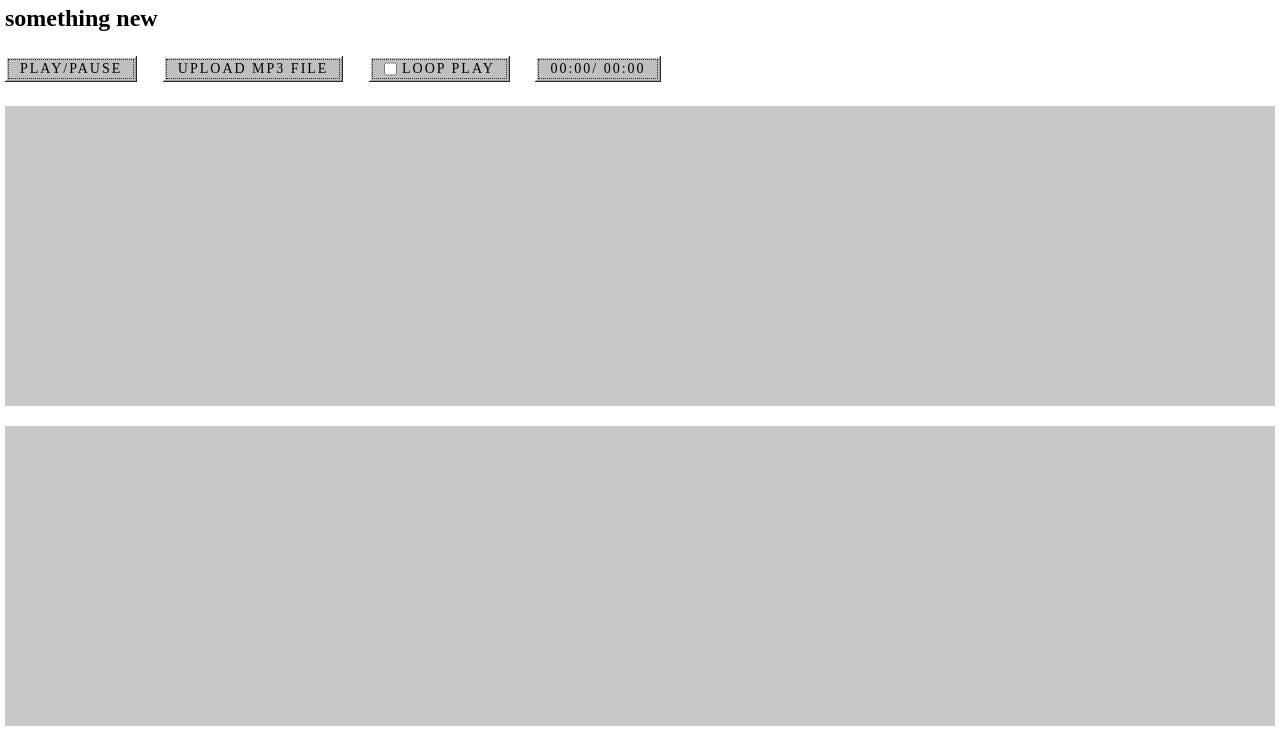
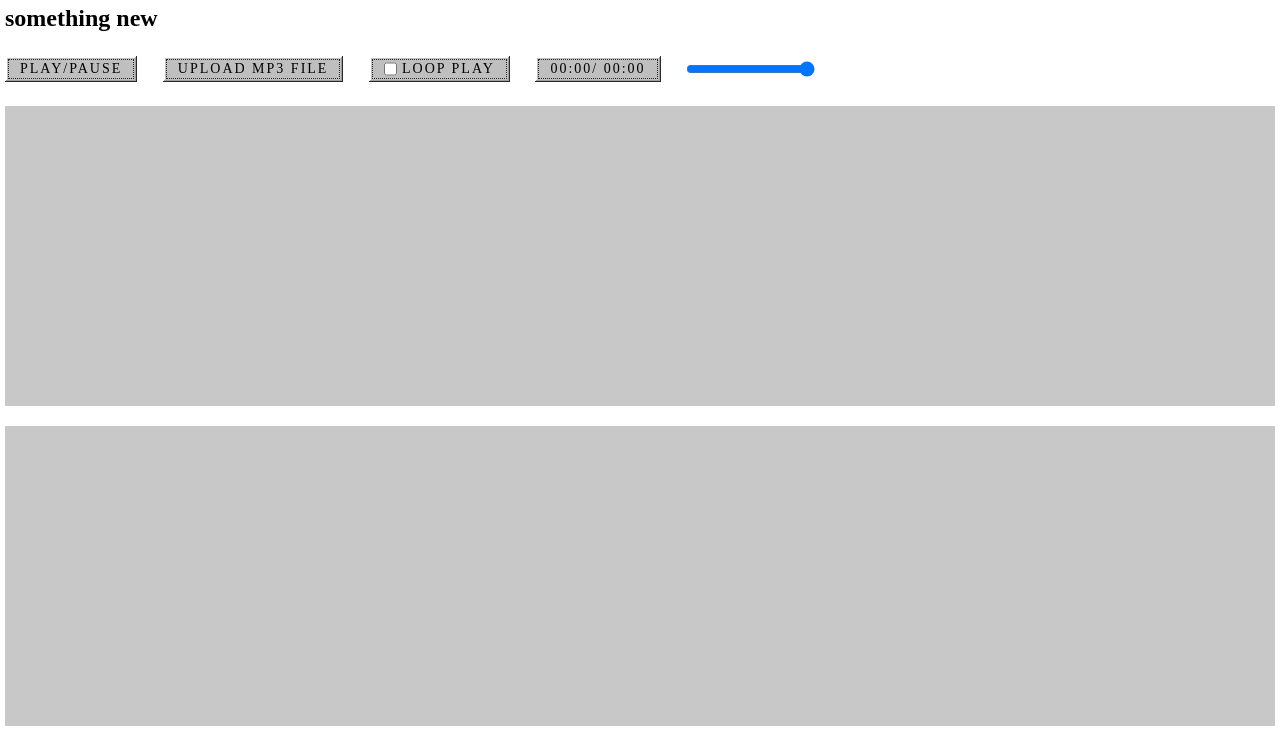
Before and after one commit to 17LingShan/audio-visualizer, a React (Vite) app: page / in a window 1280 px wide. Shown: the top 748 px of the page. Built offline with nearby package versions, Linux system fonts and the light colour scheme.

Commit message:
:rocket: feat: can change volume

```diff
--- a/src/App.tsx
+++ b/src/App.tsx
@@ -6,6 +6,7 @@ import {
   analyser,
   dataArray,
   bufferLength,
+  gain,
 } from "./audio/audioContext";
 import GraphThemeStore from "./store/graph";
 import SourceStateStore from "./store/audio";
@@ -28,7 +29,10 @@ function App() {
     if (track.current || !audioRef.current) return;
     SourceStateStore.setRef(audioRef.current);
     track.current = audioContext.createMediaElementSource(audioRef.current);
-    track.current.connect(analyser).connect(audioContext.destination);
+    track.current
+      .connect(analyser)
+      .connect(gain)
+      .connect(audioContext.destination);
 
     audioRef.current.addEventListener("canplay", () =>
       SourceStateStore.play(audioContext)
@@ -45,6 +49,7 @@ function App() {
           <ControlGroup
             audioContext={audioContext}
             audioRef={SourceStateStore.audioRef}
+            gainNode={gain}
             isPlay={SourceStateStore.isPlaying}
             onPlay={SourceStateStore.play}
             onPause={SourceStateStore.pause}
--- a/src/audio/audioContext.ts
+++ b/src/audio/audioContext.ts
@@ -1,8 +1,9 @@
 const audioContext = new window.AudioContext();
 
 const analyser = audioContext.createAnalyser();
+const gain = audioContext.createGain();
 analyser.fftSize = 1024;
 const bufferLength = analyser.frequencyBinCount;
 const dataArray = new Uint8Array(bufferLength);
 
-export { audioContext, analyser, bufferLength, dataArray };
+export { audioContext, analyser, gain, bufferLength, dataArray };
--- a/src/components/ControlGroup/index.tsx
+++ b/src/components/ControlGroup/index.tsx
@@ -10,6 +10,7 @@ interface ControlGroupProps {
   isPlay: boolean;
   audioContext: AudioContext;
   audioRef: HTMLAudioElement;
+  gainNode: GainNode;
   onPlay: (audioContext: AudioContext) => void;
   onPause: (audioContext: AudioContext) => void;
   handleCheckLoop?: (loop: boolean) => void;
@@ -19,9 +20,10 @@ interface ControlGroupProps {
 function ControlGroup(props: ControlGroupProps) {
   const {
     isPlay,
+    audioRef,
+    gainNode,
     onPause,
     onPlay,
-    audioRef,
     handleCheckLoop,
     handleUploadedFinished,
   } = props;
@@ -32,6 +34,13 @@ function ControlGroup(props: ControlGroupProps) {
     audioRef.src = URL.createObjectURL(file[0]);
     audioRef.load();
     handleUploadedFinished?.(audioContext);
+  };
+
+  const handleVolumeChange: ChangeEventHandler<HTMLInputElement> = (e) => {
+    console.log(e.target.value);
+    if (!gainNode.gain) return;
+
+    gainNode.gain.value = +e.target.value;
   };
 
   const handlePlayClick = () => {
@@ -76,6 +85,13 @@ function ControlGroup(props: ControlGroupProps) {
         {`${formatSecondsAsMinutes(currentTime)}/
         ${formatSecondsAsMinutes(duration)}`}
       </button>
+      <input
+        type="range"
+        min={0}
+        max={1}
+        step={0.1}
+        onChange={handleVolumeChange}
+      />
     </div>
   );
 }
```
